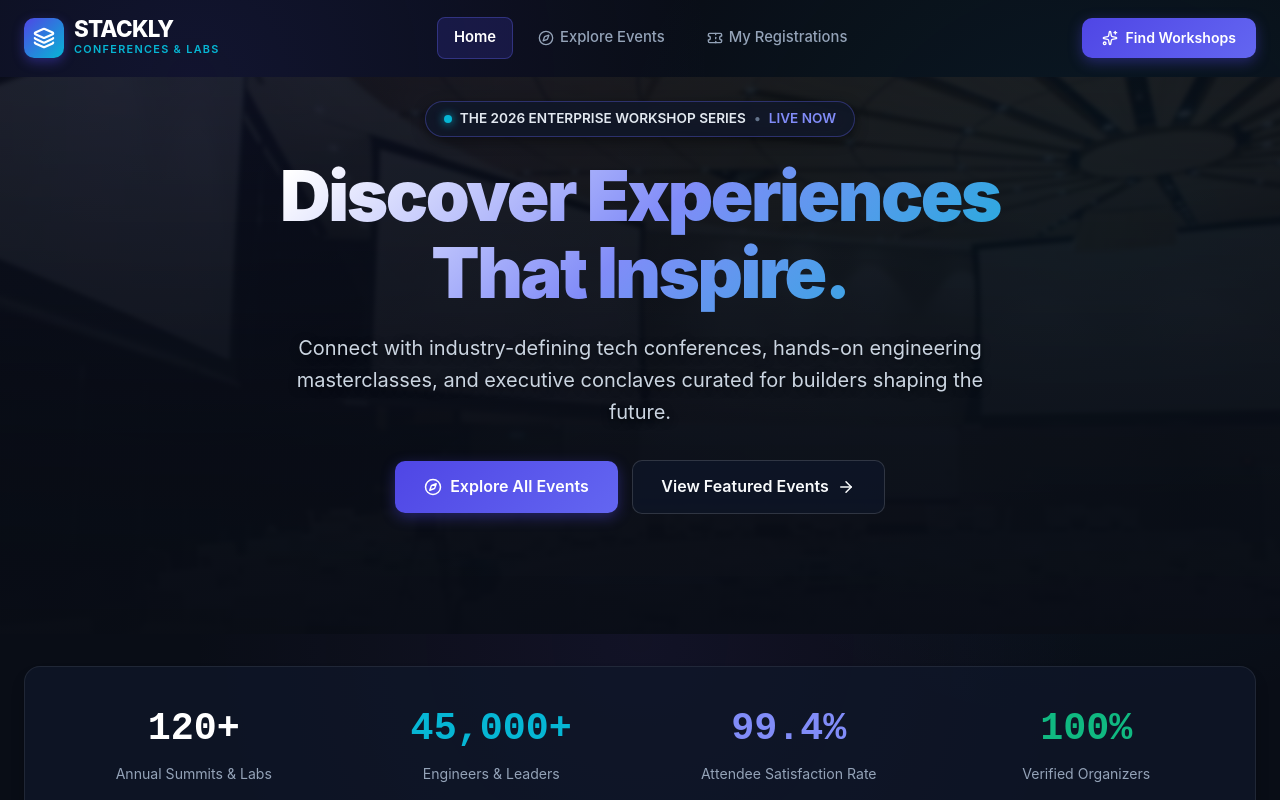
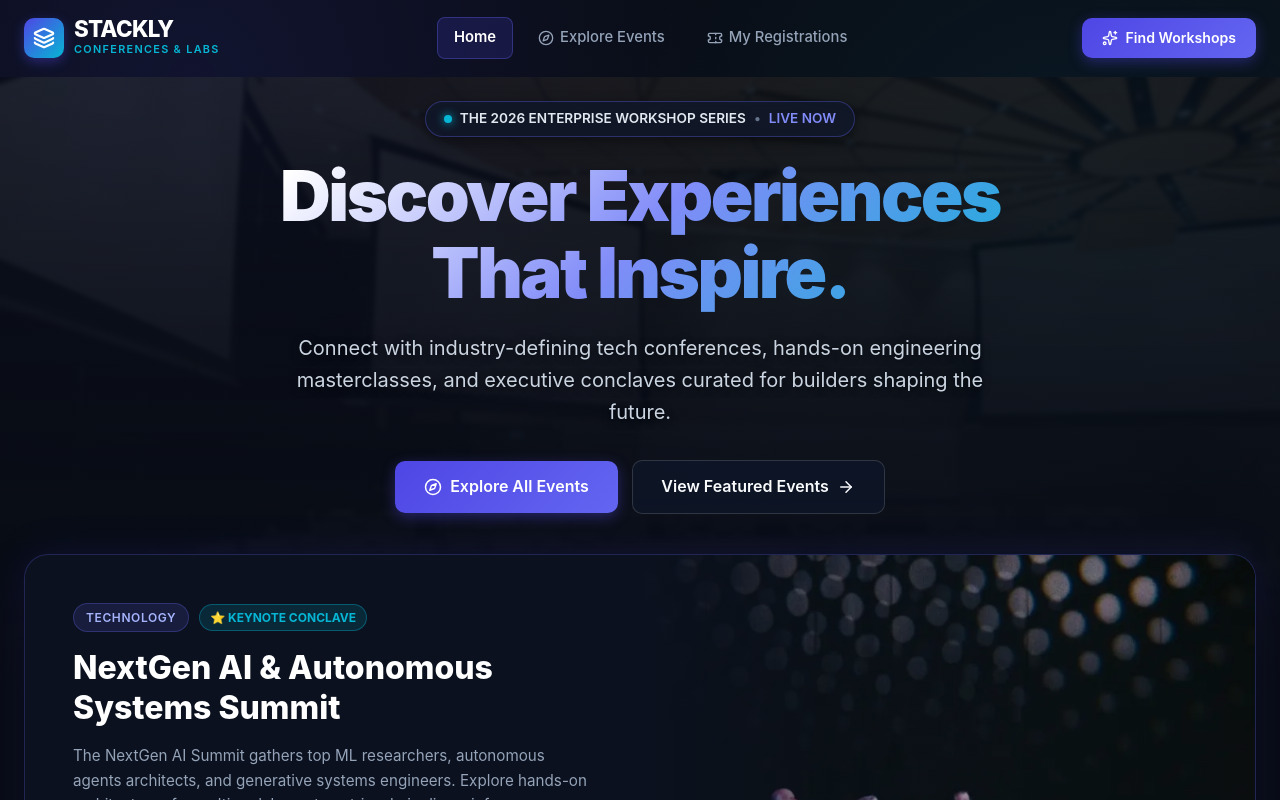
Before and after one commit to arulmani04061993-alt/Event-Discovery-Workshop-Registration, a React (Vite) app: page / in a window 1280 px wide. Shown: the top 800 px of the page. Built offline with nearby package versions, Linux system fonts and the light colour scheme.

Commit message:
revert: exact restoration of original clean Home UI and hero section layout

```diff
--- a/src/pages/Home.jsx
+++ b/src/pages/Home.jsx
@@ -30,8 +30,8 @@ export const Home = () => {
 
   return (
     <div className="animate-fade-in">
-      {/* 1. Hero Section with Auto-Moving Images & Event Slides */}
-      <HeroSection events={events} />
+      {/* 1. Hero Section */}
+      <HeroSection featuredEvent={primaryHeroEvent} />
 
       {/* 2. Platform Statistics Banner */}
       <section style={{ padding: '2rem 0', borderY: '1px solid rgba(255, 255, 255, 0.06)' }}>
```
